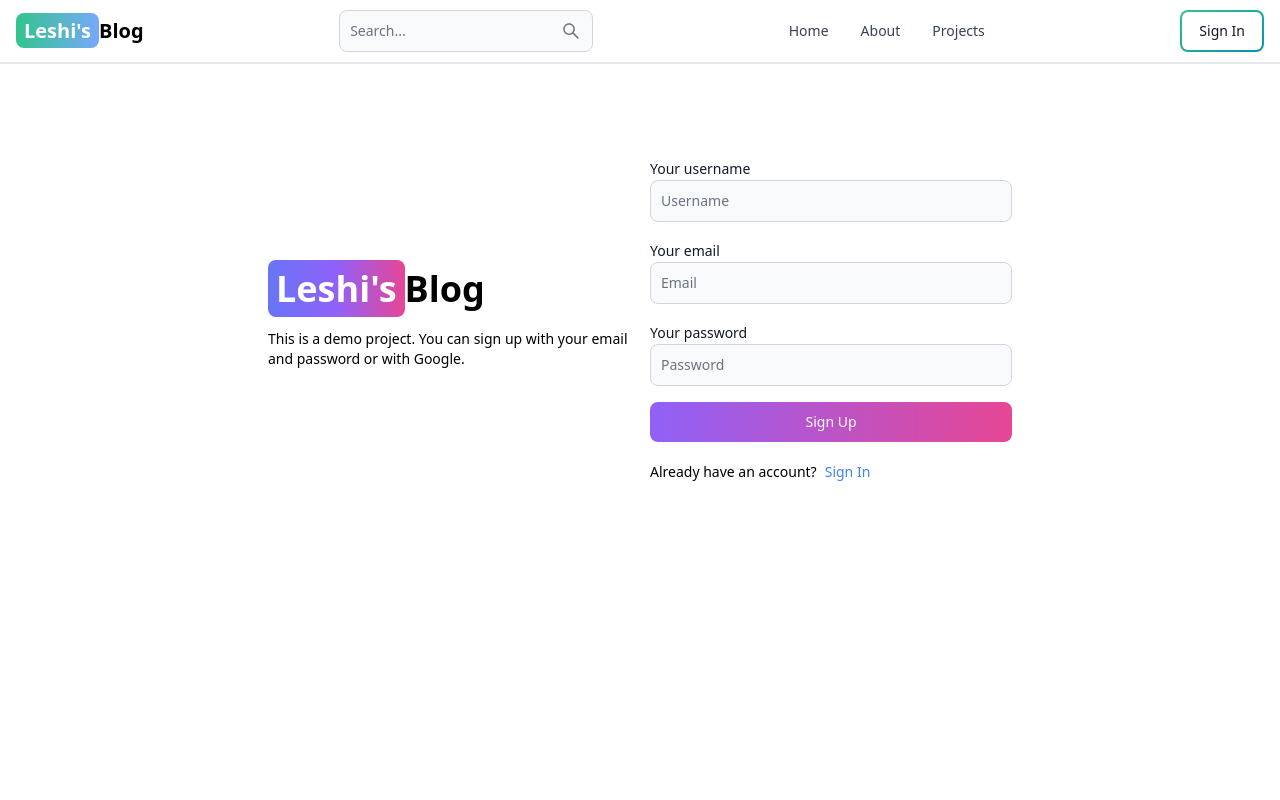
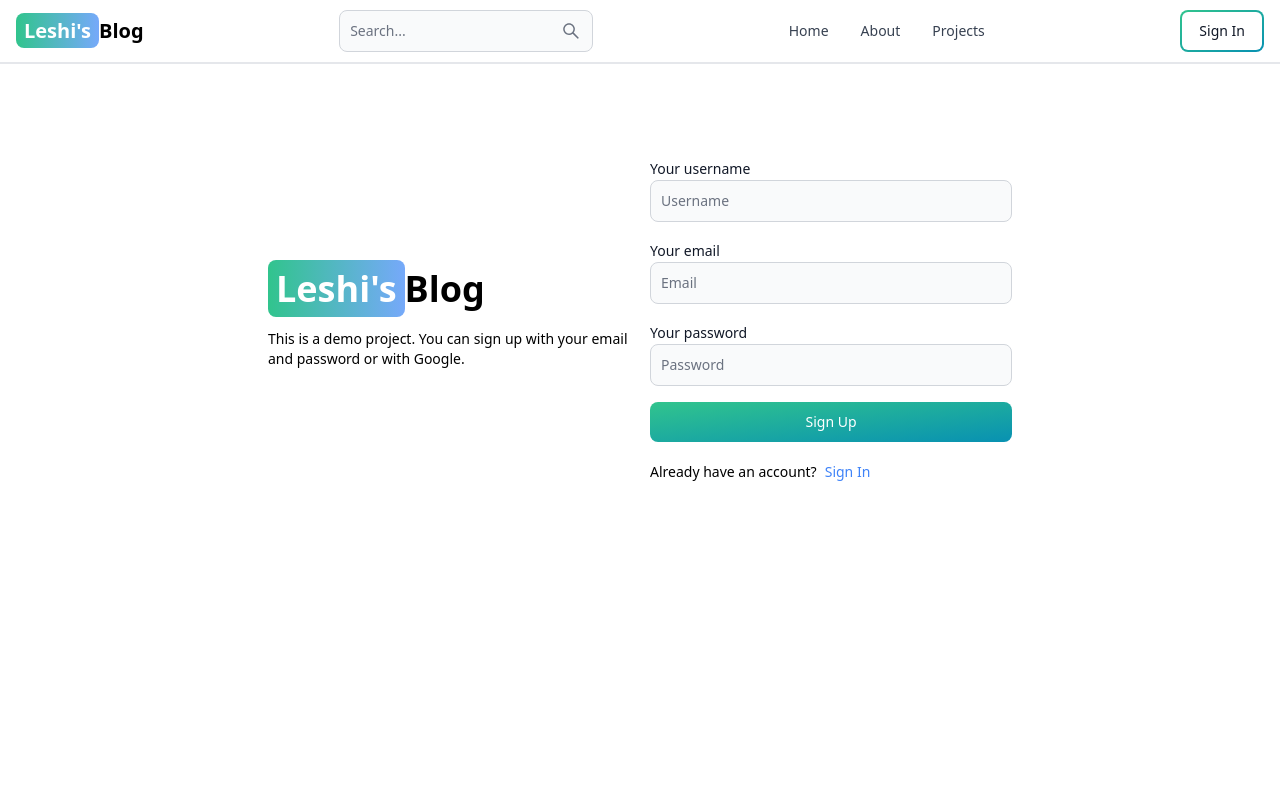
Before and after one commit to imOnVacation/earthly-expedition-logs, a React (Vite) app in the folder client/: page /sign-up in a window 1280 px wide. Shown: the top 800 px of the page. Built offline with nearby package versions, Linux system fonts and the light colour scheme.

Commit message:
change tailwind color

```diff
--- a/client/src/pages/SignUp.jsx
+++ b/client/src/pages/SignUp.jsx
@@ -49,7 +49,7 @@
         {/* left */}
         <div className='flex-1'>
           <Link to='/' className='font-bold dark:text-white text-4xl'>
-            <span className='px-2 py-1 bg-gradient-to-r from-indigo-500 via-purple-500 to-pink-500 rounded-lg text-white'>
+            <span className='px-2 py-1 bg-gradient-to-r from-green-400 to-blue-400 rounded-lg text-white'>
               Leshi&apos;s
             </span>
             Blog
@@ -90,7 +90,7 @@
               />
             </div>
             <Button
-              gradientDuoTone='purpleToPink'
+              gradientDuoTone='greenToBlue'
               type='submit'
               disabled={loading}
             >
```
